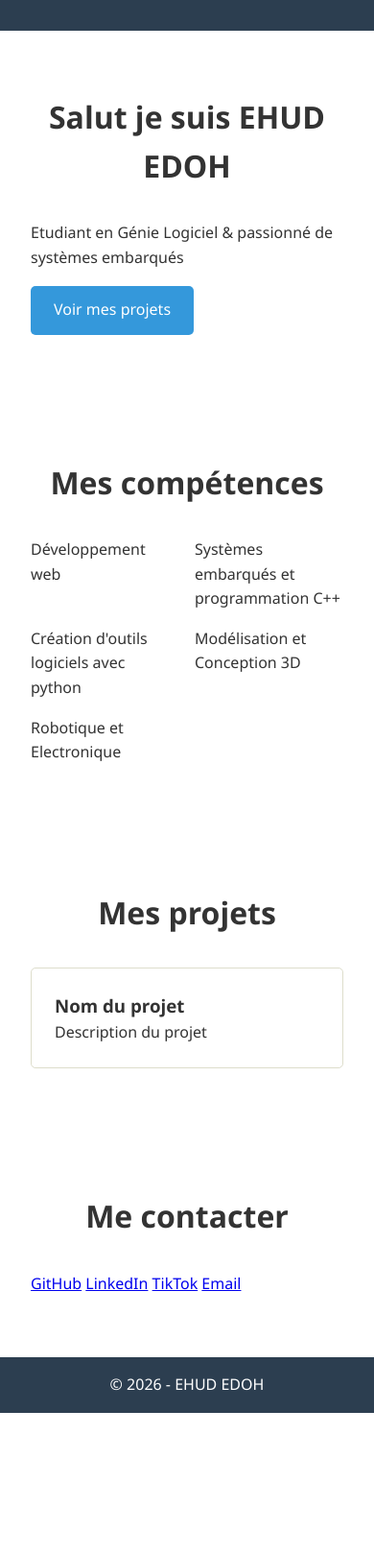
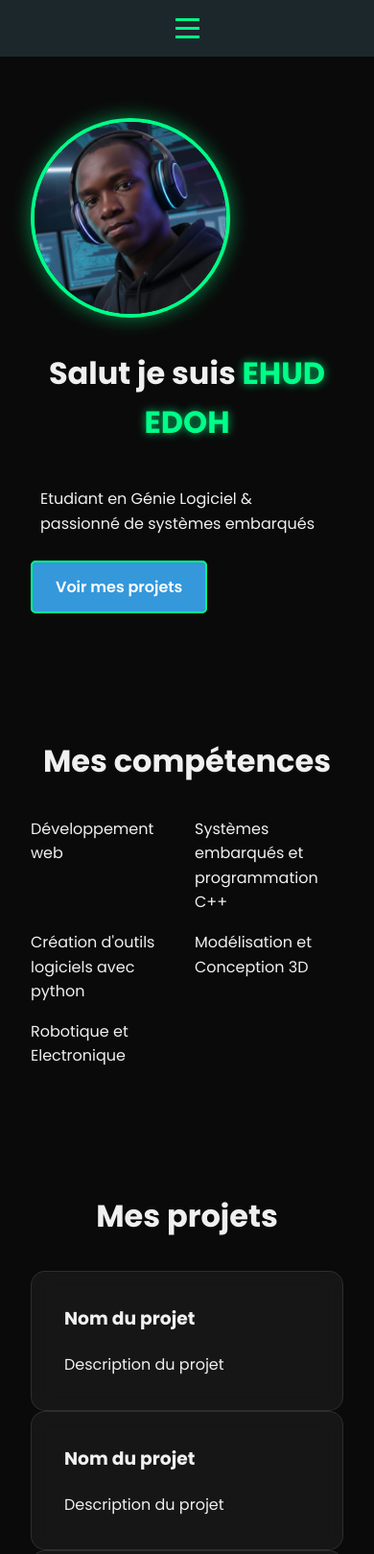
Before and after one commit to ehudedoh/monportfolio, a plain HTML site: page index.html in a window 390 px wide. Shown: the top 1619 px of the page at 96% size. Before the commit the page ends 1472 px from the top, so only its background shows below. Drawn offline with Linux system fonts and the light colour scheme.

Commit message:
V3: Ajout de photo de profile changement des couleurs d'arrières plan et des textes

```diff
--- a/index.html
+++ b/index.html
@@ -8,13 +8,19 @@
     <link rel="stylesheet" href="style.css">
     <!-- Dans le <head> -->
     <link rel="stylesheet" href="https://fontawesome.com/icons/computer?f=classic&s=thin">
+    <link href="https://fonts.googleapis.com/css2?family=Poppins:wght@300;400;600;700&display=swap" rel="stylesheet">
 </head>
 
 <body>
     <header>
         <nav>
             <div class="logo"></div>
-            <ul class="nav-links">
+            <div class="menu-toggle" id="mobile-menu">
+                <span></span>
+                <span></span>
+                <span></span>
+            </div>
+            <ul class="nav-links" id="nav-links">
                 <li><a href="#accueil">Accueil</a></a></li>
                 <li><a href="#projets">Mes projets</a></li>
                 <li><a href="#contact">Me contacter</a></li>
@@ -25,9 +31,12 @@
     <main>
         <!-- Section Accueil -->
         <section id="accueil">
-            <h1>Salut je suis <span class="highlight">EHUD EDOH</span></h1>
-            <p>Etudiant en Génie Logiciel & passionné de systèmes embarqués</p>
-            <a href="#projets" class="btn">Voir mes projets</a>
+            <div class="hero-content">
+                <img src="profile.jpeg" alt="profile" class="profile-pic">
+                <h1>Salut je suis <span class="highlight">EHUD EDOH</span></h1>
+                <p>Etudiant en Génie Logiciel & passionné de systèmes embarqués</p>
+                <a href="#projets" class="btn">Voir mes projets</a>
+            </div>
         </section>
 
         <!-- Section Compétences -->
@@ -46,6 +55,14 @@
         <section id="projets">
             <h2>Mes projets</h2>
             <div class="projets-grid">
+                <article class="projet-card">
+                    <h3>Nom du projet</h3>
+                    <p>Description du projet</p>
+                </article>
+                <article class="projet-card">
+                    <h3>Nom du projet</h3>
+                    <p>Description du projet</p>
+                </article>
                 <article class="projet-card">
                     <h3>Nom du projet</h3>
                     <p>Description du projet</p>
--- a/style.css
+++ b/style.css
@@ -8,14 +8,15 @@ html {
 }
 
 body {
-    font-family: 'Segoe UI', 'Segoe UI', Tahoma, Geneva, Verdana, sans-serif;
+    background-color: var(--bg-dark);
+    color: var(--text-primary);
+    font-family: 'Poppins', 'Segoe UI', sans-serif;
     line-height: 1.6;
-    color: #333;
 }
 
 /* Navigation */
 header {
-    background: #2c3e50;
+    background: #1c272c;
     color: white;
     padding: 1rem;
     position: sticky;
@@ -28,6 +29,7 @@ nav {
     align-items: center;
     max-width: 1200px;
     margin: 0 auto;
+    background: none;
 }
 
 .nav-links {
@@ -57,6 +59,17 @@ nav {
     width: 100%;
 }
 
+:root {
+    --bg-dark: #0a0a0a;
+    --bg-card: #111111;
+    --text-primary: #f0f0f0;
+    --text-secondary: #aaaaaa;
+    --accent: #00ff88;
+    --accent-secondary: #00aaff;
+    --glass-bg: rgba(255, 255, 255, 0.05);
+    --glass-border: rgba(255, 255, 255, 0.1);
+}
+
 /* Sections */
 section {
     padding: 4rem 2rem;
@@ -76,6 +89,56 @@ h2 {
     text-align: center;
 }
 
+.profile-pic {
+    width: 200px;
+    height: 200px;
+    border-radius: 50%; /* Effet circulaire */
+    object-fit: cover; /* Ajuste l'image sans déformation */
+    border: 4px solid #00ff88;
+    box-shadow: 0 0 20px rgba(0, 255, 136, 0.5);
+    margin-bottom: 1.5rem;
+    transition: transform 0.3s; /* Animation au survol */
+}
+
+.profile-pic:hover {
+    transform: scale(1.05); /* Légère zoom au survol */
+}
+
+.highlight {
+    color: var(--accent);
+    text-shadow: 0 0 10px rgba(0, 255, 136, 0.7);
+}
+
+.btn {
+    background: transparent;
+    border: 2px solid var(--accent);
+    color: var(--accent);
+    padding: 0.8rem 2rem;
+    border-radius: 30px;
+    font-weight: 600;
+    transition: 0.3s;
+}
+
+.btn:hover {
+    background: var(--accent);
+    color: var(--bg-dark);
+    box-shadow: 0 0 20px var(--accent);
+}
+
+.menu-toggle {
+    display: none;
+    flex-direction: column;
+    cursor: pointer;
+}
+
+.menu-toggle span {
+    width: 25px;
+    height: 3px;
+    background: var(--accent);
+    margin: 3px 0;
+    transition: 0.3s;
+}
+
 /* Grilles */
 .skills-grid {
     display: grid;
@@ -84,24 +147,44 @@ h2 {
 }
 
 .skills-card {
-    background: #f4f4f4;
+    background: var(--glass-bg);
+    border: 1px solid var(--glass-border);
+    border-radius: 10px;
     padding: 1rem;
-    text-align: center;
-    border-radius: 5px;
-    font-weight: bold;
+    display: flex;
+    align-items: center;
+    gap: 0.5rem;
+    transition: 0.3s;
+}
+
+.skills-card:hover {
+    border-color: var(--accent);
+    transform: translateY(-3px);
+}
+
+.skills-card i {
+    font-size: 1.5rem;
+    color: var(--accent);
 }
 
 .projet-card {
-    border: 1px solid #ddc;
+    background: var(--glass-bg);
+    backdrop-filter: blur(10px); /* Effet de flou */
+    border: 1px solid var(--glass-border);
     padding: 1.5rem;
-    border-radius: 5px;
-    transition: transform 0.3s;
+    border-radius: 15px;
+    transition: all 0.3s;
+}
+
+.projet-card h3, p {
+    padding: 10px 10px;
+    border-radius: 15px;
 }
 
 .projet-card :hover {
+    border-color: var(--accent);
+    box-shadow: 0 5px 30px rgba(0, 255, 136, 0.3);
     transform: translateY(-5px);
-    box-shadow: 0 5px 15px rgba(0, 0, 0, 0.1);
-    border-radius: 5px;
 }
 
 /* Boutons */
@@ -119,6 +202,12 @@ h2 {
     background: #2980b9;
 }
 
+.social-links a {
+    text-decoration: none;
+    color: var(--accent);
+    padding: 5px;
+}
+
 /* Footer */
 footer {
     background: #2c3e50;
@@ -129,8 +218,17 @@ footer {
 
 /* Responsive */
 @media (max-width: 768px) {
+    .menu-toggle {
+        display: flex;
+    }
     .nav-links {
         display: none;
+        width: 100%;
+        flex-direction: column;
+        text-align: right;
+    }
+    .nav-links.active {
+        display: flex;
     }
 
     h1 {
```
Also changed, not shown: profile.jpeg (added).
